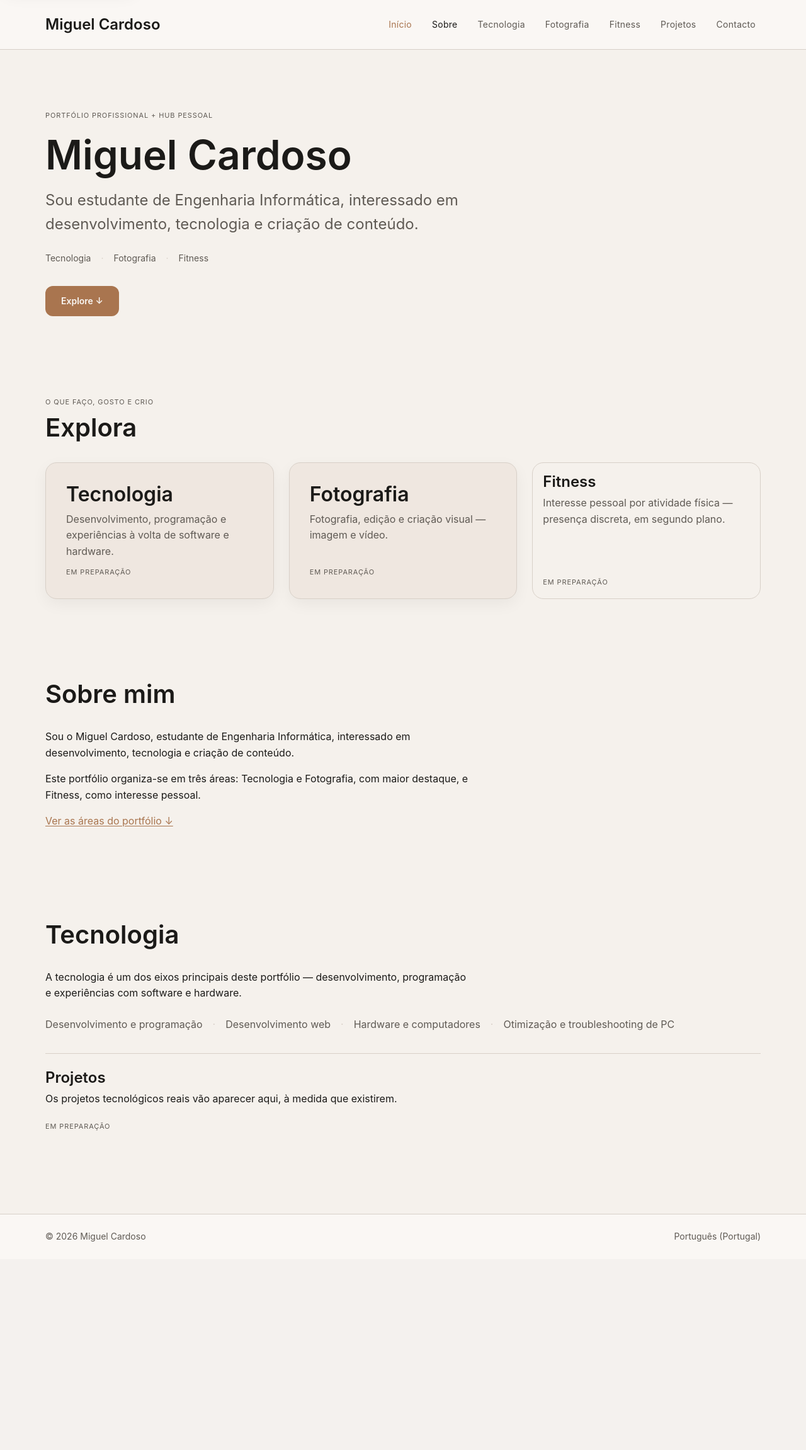
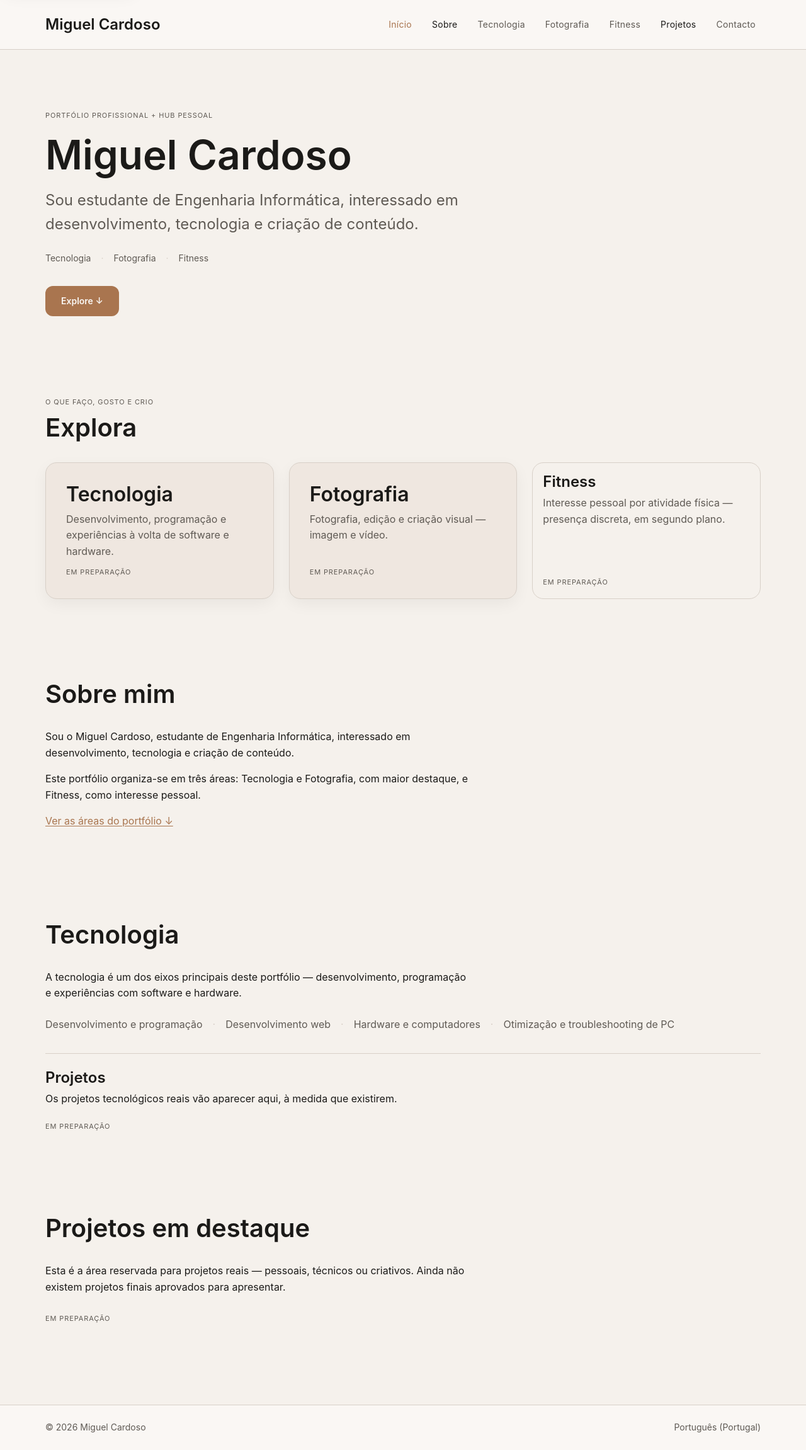
Before and after one commit to dmigueltc/Portfolio, a Django app: page / in a window 1280 px wide. Shown: the whole page at 63% size. Before the commit the page ends 1971 px from the top, so only its background shows below. Run offline with Django 5.2, Linux system fonts and the light colour scheme.

Commit message:
projetos em destaque-increment

```diff
--- a/static/css/layout.css
+++ b/static/css/layout.css
@@ -366,6 +366,25 @@
   max-width: var(--prose-max-width);
 }
 
+/* -------------------- Projetos em destaque -------------------- */
+/* Sem cartões nesta fase — nenhum projeto real aprovado ainda (ver
+   comentário em home.html). Quando existirem projetos, um grid de
+   .project-card pode reutilizar exatamente o padrão já estabelecido
+   em .explora__grid e --card-grid-min-width (tokens.css), sem
+   reconstruir esta secção. */
+
+.projects {
+  padding-block: var(--space-4xl);
+}
+
+.projects__intro {
+  display: flex;
+  flex-direction: column;
+  align-items: flex-start;
+  gap: var(--space-sm);
+  max-width: var(--prose-max-width);
+}
+
 /* -------------------- Footer -------------------- */
 
 .site-footer {
--- a/templates/includes/header.html
+++ b/templates/includes/header.html
@@ -42,7 +42,19 @@
         <li><span class="site-nav__item--pending">{% translate "Tecnologia" %}</span></li>
         <li><span class="site-nav__item--pending">{% translate "Fotografia" %}</span></li>
         <li><span class="site-nav__item--pending">{% translate "Fitness" %}</span></li>
-        <li><span class="site-nav__item--pending">{% translate "Projetos" %}</span></li>
+        {% comment %}
+        "Projetos" segue o mesmo padrão já aplicado a "Sobre": passa a
+        link real para a secção #projetos, sempre através do caminho
+        da Home ({% templatetag openblock %} url 'pages:home' {% templatetag closeblock %}#projetos),
+        para continuar a funcionar a partir de outras páginas (ex.:
+        /foundation-check/). Não é uma decisão nova — é a mesma regra
+        já aplicada a "Sobre" a ser reutilizada aqui.
+        {% endcomment %}
+        <li>
+          <a class="site-nav__link" href="{% url 'pages:home' %}#projetos">
+            {% translate "Projetos" %}
+          </a>
+        </li>
         <li><span class="site-nav__item--pending">{% translate "Contacto" %}</span></li>
       </ul>
     </nav>
--- a/templates/pages/home.html
+++ b/templates/pages/home.html
@@ -156,4 +156,28 @@
     <span class="area-card__status">{% translate "Em preparação" %}</span>
   </div>
 </section>
+
+<section id="projetos" class="projects container" aria-labelledby="projetos-title">
+  <header class="section-heading">
+    <h2 id="projetos-title" class="section-heading__title">{% translate "Projetos em destaque" %}</h2>
+  </header>
+
+  {% comment %}
+  Ainda não existe nenhum projeto pessoal final aprovado (ver FR-006,
+  information-architecture.md "Projetos em destaque" e sitemap-v1.md
+  "6. Projetos": "Ainda não existem projetos pessoais finais
+  definidos"). Por isso esta secção não tem nenhum cartão de projeto —
+  apenas a introdução e o estado "Em preparação" (mesmo padrão já
+  usado na Explora e na Tecnologia). Quando existirem projetos reais,
+  um grid de cartões pode ser adicionado aqui reutilizando o padrão já
+  estabelecido em .explora__grid/--card-grid-min-width (tokens.css),
+  sem reconstruir esta secção nem o resto da Home.
+  {% endcomment %}
+  <div class="projects__intro">
+    <p>
+      {% translate "Esta é a área reservada para projetos reais — pessoais, técnicos ou criativos. Ainda não existem projetos finais aprovados para apresentar." %}
+    </p>
+    <span class="area-card__status">{% translate "Em preparação" %}</span>
+  </div>
+</section>
 {% endblock %}
```
Also changed, not shown: PROJECT_STATUS.md (+25 -11 lines), apps/pages/tests.py (+92 -4 lines), CHANGELOG.md.
